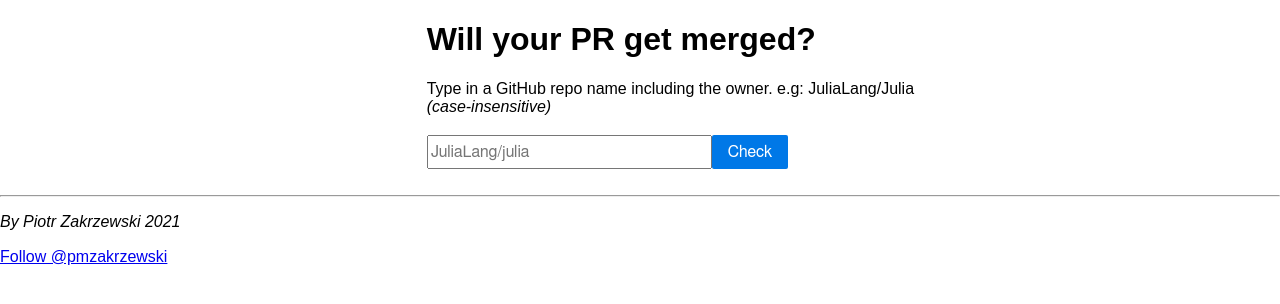
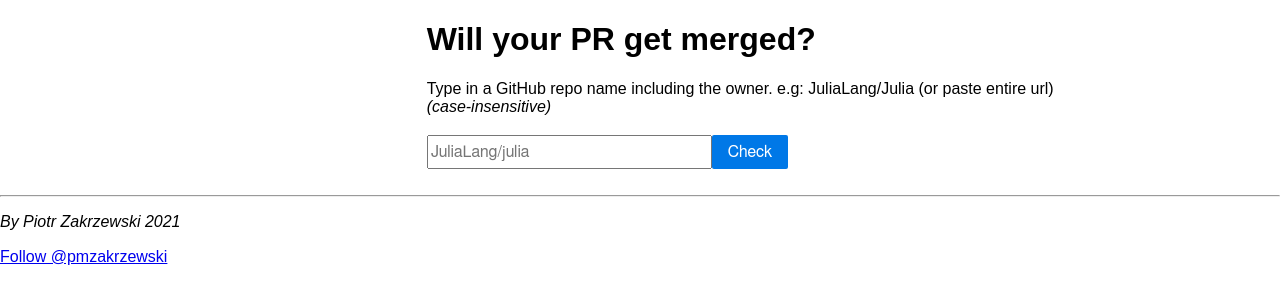
Before and after one commit to PiotrZakrzewski/merge-chance, a Flask app: page / in a window 1280 px wide. Shown: the top 304 px of the page. Run offline with Flask 2, Linux system fonts and the light colour scheme; data that the repository does not hold is empty; some libraries are stand-ins or nearby versions.

Commit message:
Let users paste entire github url

```diff
--- a/web/main.py
+++ b/web/main.py
@@ -24,6 +24,14 @@ TTL = 24 * 60 * 60  # A day in seconds
 
 class GQLError(Exception):
     pass
+
+
+def strip_url(target):
+    exclude = 'github.com/'
+    if exclude in target:
+        pos = target.find(exclude) + len(exclude)
+        target = target[pos:]
+    return target
 
 
 @app.route("/autocomplete", methods=["GET"])
@@ -72,6 +80,7 @@ def target():
     if not target:
         return ("Invalid request", 400)
     target = target.lower()
+    target = strip_url(target)
     chance = _get_chance(target)
     if chance is None:
         return (
--- a/web/templates/index.html
+++ b/web/templates/index.html
@@ -14,7 +14,7 @@
     </div>
     <div class="pure-g">
       <a class="pure-u-1-3"></a>
-      <a class="pure-u-2-3" > Type in a GitHub repo name including the owner. e.g: JuliaLang/Julia </a>
+      <a class="pure-u-2-3" > Type in a GitHub repo name including the owner. e.g: JuliaLang/Julia  (or paste entire url)</a>
     </div>
     <div class="pure-g">
       <a class="pure-u-1-3"></a>
```
